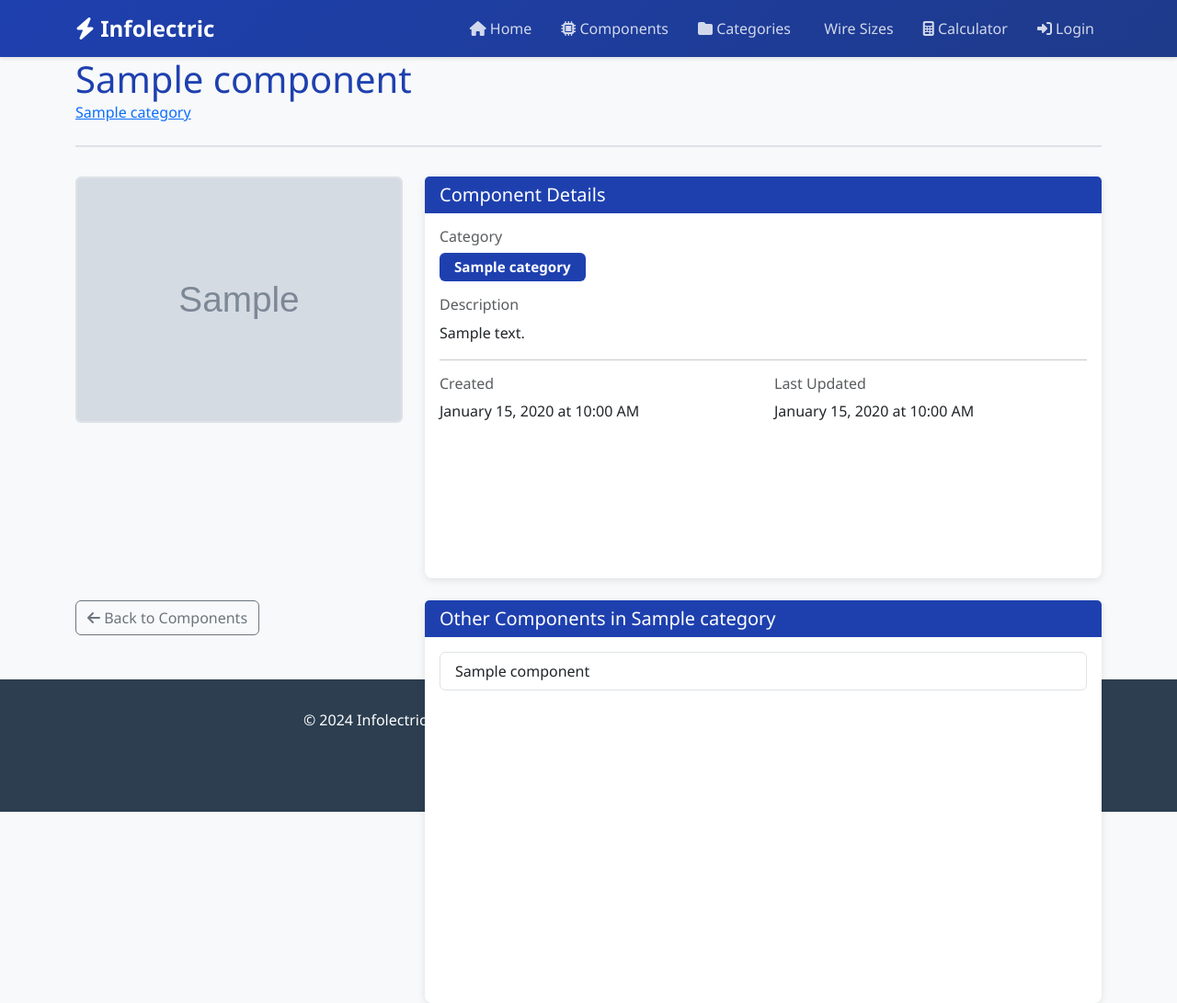
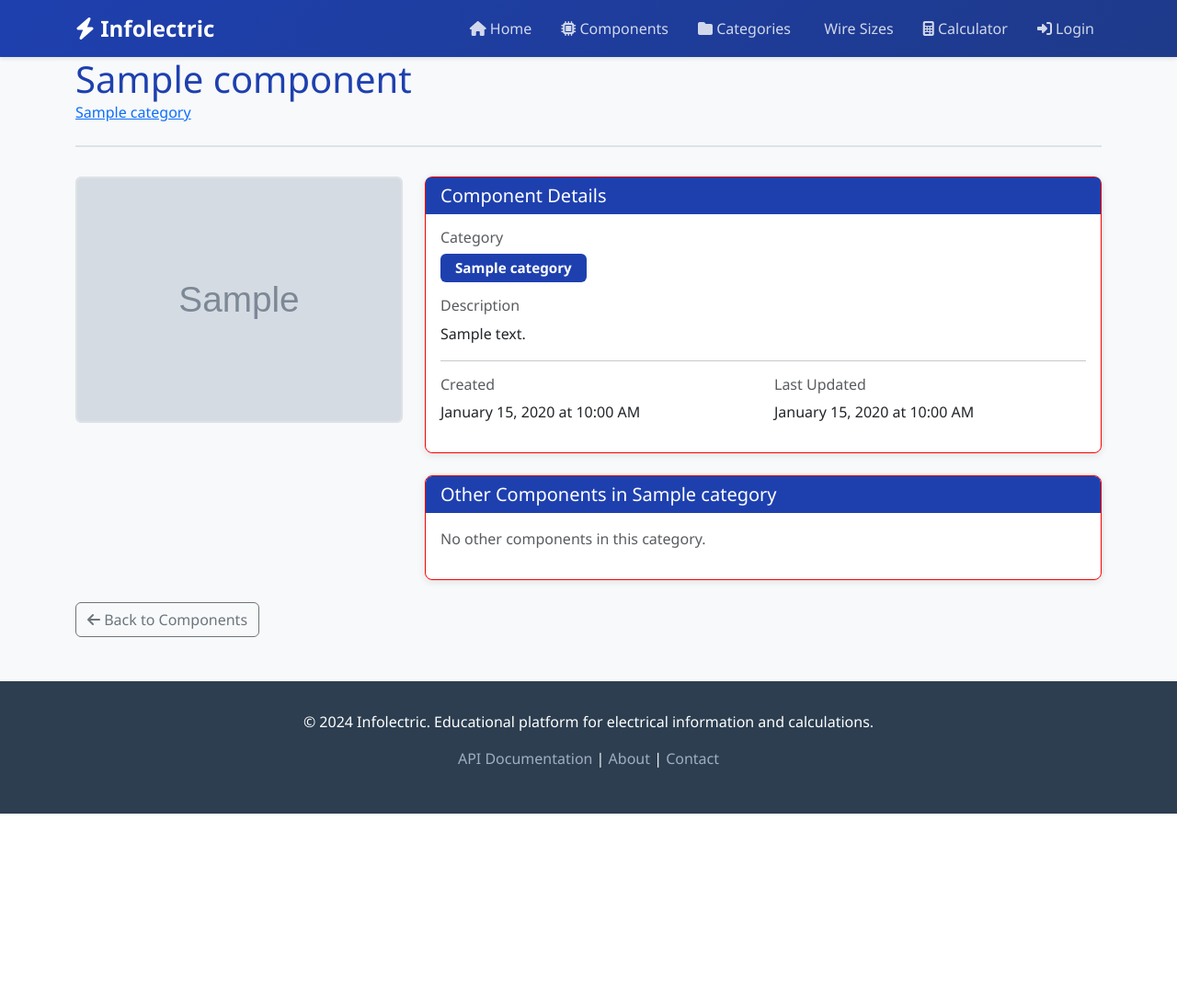
Before and after one commit to listeroo9/Infolectric, a Django app: page /components/1/ in a window 1280 px wide. Shown: the whole page at 92% size. After the commit the page ends 885 px from the top, so only its background shows below. Run offline with Django 4.2, Linux system fonts and the light colour scheme; tables that the repository leaves empty hold one stand-in row (values such as "Sample post"); grey boxes marked "Sample" are stand-in pictures; some libraries are stand-ins or nearby versions.

```diff
--- a/core/templates/core/component_detail.html
+++ b/core/templates/core/component_detail.html
@@ -1,6 +1,52 @@
 {% extends 'core/base.html' %}
 
 {% block title %}{{ component.name }} - Infolectric{% endblock %}
+
+{% block extra_css %}
+<style>
+    /* Temporary debug border to visualize card boundaries */
+    .card {
+        border: 1px solid red !important;
+        /* Override global height:100% to allow normal document flow */
+        height: auto !important;
+    }
+  .other-component-card {
+    display: flex;
+    flex-direction: column;
+    max-height: 60vh;
+    overflow: hidden;
+  }
+
+  .other-component-card .card-body {
+    overflow-y: auto !important;
+    max-height: calc(60vh - 56px);
+    padding-right: 0.5rem;
+  }
+
+  .other-component-card .list-group {
+    margin-bottom: 0;
+  }
+
+    /* Scrollable list container inside the card body */
+    .other-components-scroll {
+        max-height: 300px;
+        overflow-y: auto;
+    }
+
+  .other-component-card .list-group-item {
+    white-space: normal;
+  }
+
+  .other-component-card .card-body::-webkit-scrollbar {
+    width: 8px;
+  }
+
+  .other-component-card .card-body::-webkit-scrollbar-thumb {
+    background-color: rgba(0, 0, 0, 0.15);
+    border-radius: 10px;
+  }
+</style>
+{% endblock %}
 
 {% block content %}
 <div class="page-header">
@@ -74,24 +120,27 @@
         </div>
 
         <!-- RELATED COMPONENTS -->
-        <div class="card mt-4">
+        <div class="card mt-4 other-component-card">
             <div class="card-header">
                 <h5 class="mb-0">Other Components in {{ component.category }}</h5>
             </div>
             <div class="card-body">
-                {% with related=component.category.components.exclude %}
-                    {% if related %}
-                        <div class="list-group">
-                            {% for comp in related %}
+                {% if related_components %}
+                    <div class="list-group other-components-scroll">
+                        {% for comp in related_components %}
                             <a href="{% url 'core:component-detail' comp.pk %}" class="list-group-item list-group-item-action">
                                 {{ comp.name }}
                             </a>
                         {% endfor %}
                     </div>
+                    {% if related_count and related_count > related_limit %}
+                        <div class="mt-2">
+                            <a href="{% url 'core:category-detail' component.category.pk %}">View all components in category ({{ related_count }})</a>
+                        </div>
+                    {% endif %}
                 {% else %}
                     <p class="text-muted">No other components in this category.</p>
                 {% endif %}
-                {% endwith %}
             </div>
         </div>
     </div>
--- a/core/views.py
+++ b/core/views.py
@@ -124,6 +124,20 @@ class ComponentDetailView(DetailView):
     model = Component
     template_name = 'core/component_detail.html'
     context_object_name = 'component'
+
+    def get_context_data(self, **kwargs):
+        context = super().get_context_data(**kwargs)
+        # Prepare a limited, pre-filtered list of related components to avoid
+        # rendering unbounded querysets in the template.
+        component = self.object
+        related_qs = component.category.components.exclude(id=component.id).order_by('name')
+        related_limit = 10
+        related_components = list(related_qs[:related_limit])
+        related_count = related_qs.count()
+        context['related_components'] = related_components
+        context['related_count'] = related_count
+        context['related_limit'] = related_limit
+        return context
 
 
 class ComponentCreateView(LoginRequiredMixin, CreateView):
```
Also changed, not shown: core/templates/core/wiresize_detail.html (+15 -0 lines). Lines whose indentation alone changed are shown as unchanged.
